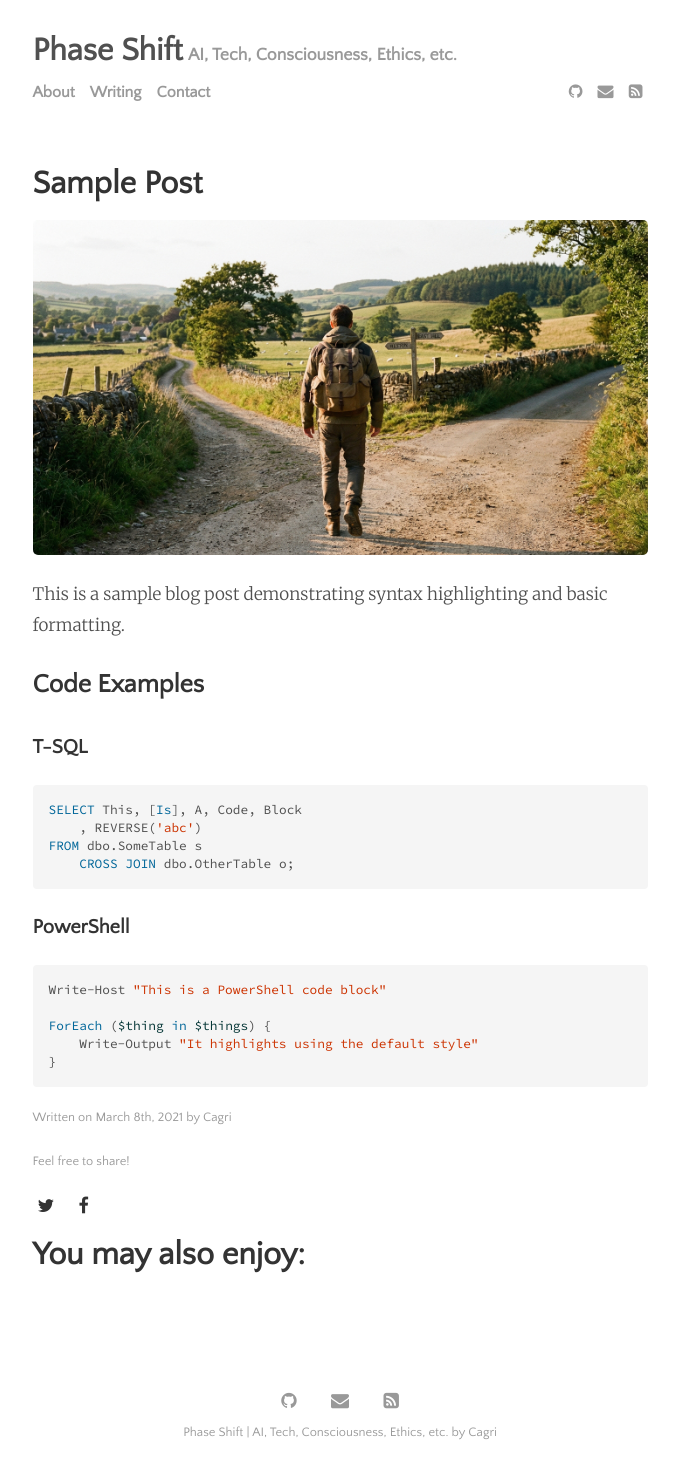
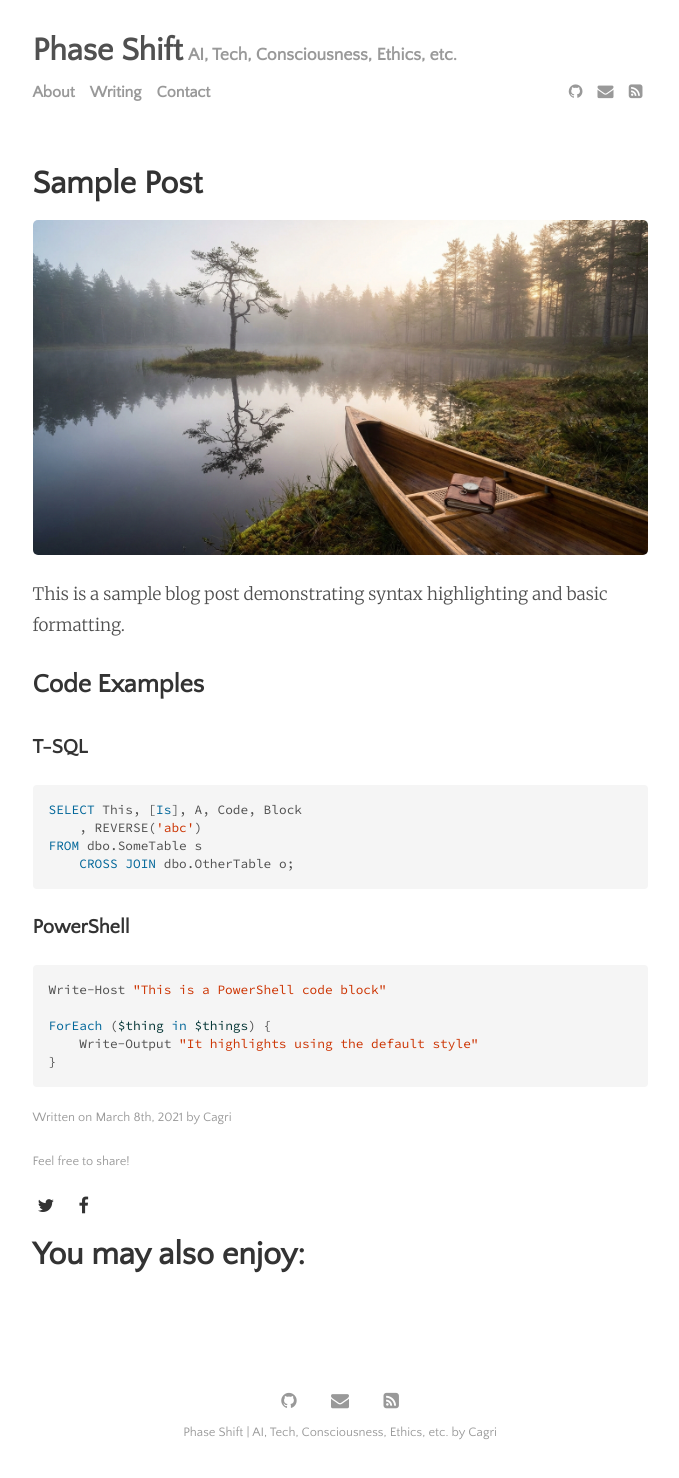
Before and after one commit to cagriy/cagriy.github.io, a Jekyll site: the page built from _posts/2021-03-08-blog-post-title-from-file-name.md, in a window 1280 px wide. Shown: the whole page, without its empty margins (300-979 px from the left). Built offline with Jekyll 4.4.1, drawn with Linux system fonts in a browser that asks for light colours.

Commit message:
Add lake image and update sample post
Co-Authored-By: Claude Sonnet 4.6 <noreply@anthropic.com>

```diff
--- a/_posts/2021-03-08-blog-post-title-from-file-name.md
+++ b/_posts/2021-03-08-blog-post-title-from-file-name.md
@@ -8,7 +8,7 @@ categories:
 tags:
   - sample
   - syntax-highlighting
-image: fork.jpg
+image: lake1.jpg
 ---
 
 This is a sample blog post demonstrating syntax highlighting and basic formatting.
```
Also changed, not shown: assets/images/lake1.jpg (added).
